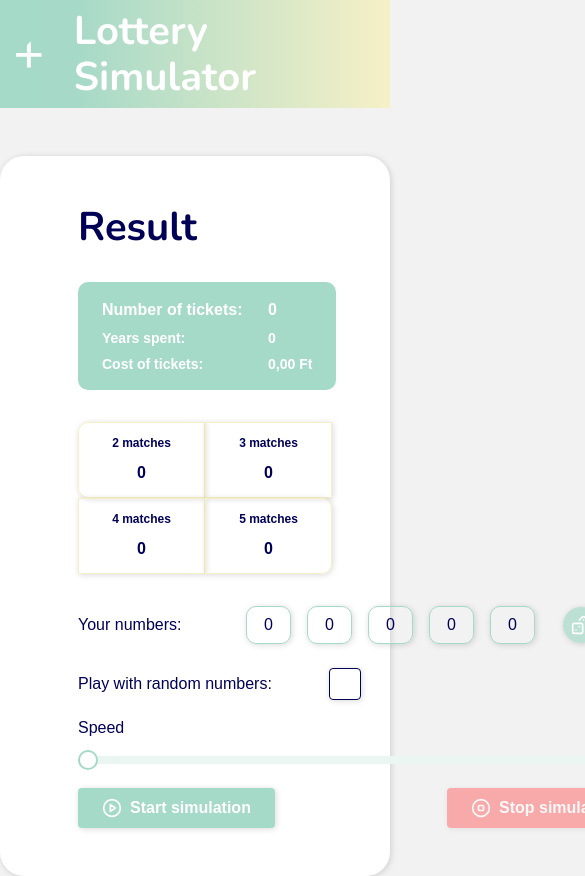
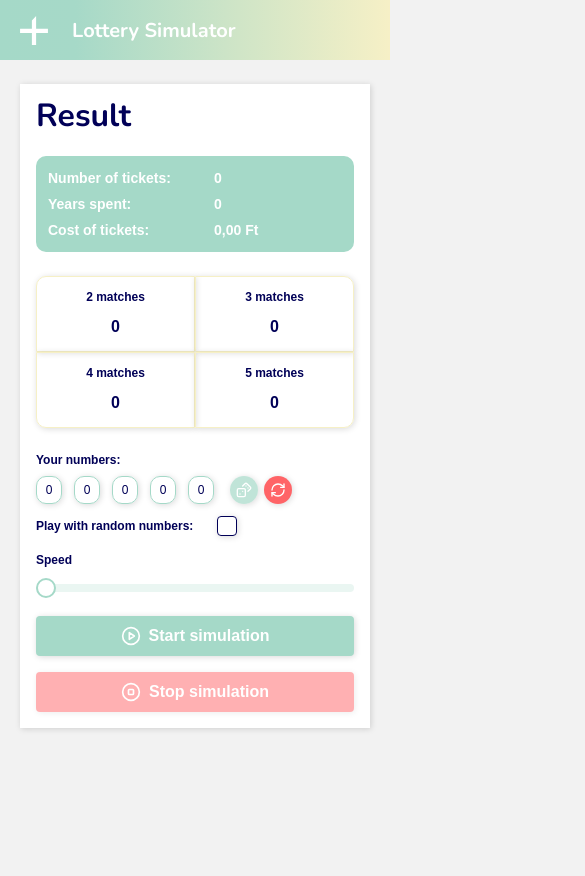
Before and after one commit to omaSpencer/lotto-simulator, a Next.js app: page / in a window 390 px wide. Shown: the top 876 px of the page, 585 px wide, since content can reach past the window. After the commit the page ends 844 px from the top, so only its background shows below. Built offline with nearby package versions, Linux system fonts and the light colour scheme.

Commit message:
feat: UI (mobile)

```diff
--- a/src/app/(homepage)/page.tsx
+++ b/src/app/(homepage)/page.tsx
@@ -115,7 +115,7 @@ export default function Home() {
     <main>
       <Header />
 
-      <section className="bg-white max-w-[792px] mx-auto rounded-3xl mt-12 py-12 px-[78px] shadow-float grid gap-8">
+      <section className="bg-white max-w-[calc(100vw_-_40px)] lg:max-w-[792px] mx-auto lg:rounded-3xl mt-6 lg:mt-12 py-4 lg:py-12 px-4 lg:px-[78px] shadow-float grid gap-6 lg:gap-8">
         <DrawPanelHeader isRunning={isRunning} timestamps={timestamps} />
 
         <SimulationStats {...resultStats} />
--- a/src/app/globals.css
+++ b/src/app/globals.css
@@ -89,3 +89,13 @@ h6 {
     display: none; /* Safari and Chrome */
   }
 }
+
+.title-fSize {
+  font-size: clamp(20px, 2vw, 40px);
+  line-height: 1.15;
+}
+
+.subTitle-fSize {
+  font-size: clamp(32px, 2vw, 50px);
+  line-height: 1;
+}
--- a/src/app/layout.tsx
+++ b/src/app/layout.tsx
@@ -4,7 +4,9 @@ import './globals.css'
 
 const nunito = Nunito({
   variable: '--font-nunito',
+  weight: ["400", "500", "600", "700", "800"],
   subsets: ['latin'],
+  display: 'swap',
 })
 
 const geistMono = Geist_Mono({
--- a/src/components/Checkbox.tsx
+++ b/src/components/Checkbox.tsx
@@ -13,7 +13,7 @@ const Checkbox = React.forwardRef<
   <CheckboxPrimitive.Root
     ref={ref}
     className={cn(
-      'peer h-8 w-8 shrink-0 rounded-sm border border-foreground ring-offset-background focus-visible:outline-none focus-visible:ring-2 focus-visible:ring-ring focus-visible:ring-offset-2 disabled:cursor-not-allowed disabled:opacity-50 data-[state=checked]:bg-transparent data-[state=checked]:text-foreground',
+      'peer h-5 w-5 md:h-8 md:w-8 shrink-0 rounded-sm border border-foreground ring-offset-background focus-visible:outline-none focus-visible:ring-2 focus-visible:ring-ring focus-visible:ring-offset-2 disabled:cursor-not-allowed disabled:opacity-50 data-[state=checked]:bg-transparent data-[state=checked]:text-foreground',
       className,
     )}
     {...props}
@@ -21,7 +21,7 @@ const Checkbox = React.forwardRef<
     <CheckboxPrimitive.Indicator
       className={cn('flex items-center justify-center text-current')}
     >
-      <Check className="size-5" />
+      <Check className="size-4 md:size-5" />
     </CheckboxPrimitive.Indicator>
   </CheckboxPrimitive.Root>
 ))
--- a/src/components/DrawPanel/btn.tsx
+++ b/src/components/DrawPanel/btn.tsx
@@ -11,7 +11,7 @@ export function DrawPanelBtn({
     <button
       type="button"
       className={cn(
-        'text-white min-h-9 w-auto bg-primary font-bold px-6 py-2 rounded-sm inline-flex items-center gap-2 shadow-float disabled:opacity-50 disabled:cursor-not-allowed cursor-pointer',
+        'text-white min-h-9 w-full justify-center sm:justify-start sm:w-auto bg-primary font-bold px-6 py-2 rounded-sm inline-flex items-center gap-2 shadow-float disabled:opacity-50 disabled:cursor-not-allowed cursor-pointer',
         className,
       )}
       {...props}
--- a/src/components/DrawPanel/header.tsx
+++ b/src/components/DrawPanel/header.tsx
@@ -19,7 +19,7 @@ export const DrawPanelHeader = ({
 
   return (
     <header className="flex items-center justify-between gap-5">
-      <h2 className="font-bold text-[40px] leading-[46px] text-foreground">
+      <h2 className="font-bold subTitle-fSize leading-[1] text-foreground">
         Result
       </h2>
 
--- a/src/components/DrawPanel/index.tsx
+++ b/src/components/DrawPanel/index.tsx
@@ -47,8 +47,8 @@ export const DrawPanel = ({
   }
 
   return (
-    <article className="space-y-6">
-      <div className="space-y-6">
+    <article className="space-y-3 md:space-y-6">
+      <div className="space-y-3 md:space-y-6">
         {isRunning && (
           <DrawPanelNumbers title="Winning numbers:" numbers={winningNumbers} />
         )}
@@ -70,8 +70,8 @@ export const DrawPanel = ({
       </div>
 
       <div className="space-y-4">
-        <div className="flex items-center gap-[57px]">
-          <label>Play with random numbers:</label>
+        <div className="flex items-center gap-6 md:gap-[57px]">
+          <label className='md:min-w-[140px] text-xs md:font-normal font-semibold md:text-base'>Play with random numbers:</label>
           <Checkbox
             name="isRandom"
             checked={isRandom}
@@ -84,7 +84,7 @@ export const DrawPanel = ({
         </div>
 
         <div className="flex flex-col gap-4">
-          <label>Speed</label>
+          <label className='md:min-w-[140px] text-xs md:font-normal font-semibold md:text-base'>Speed</label>
           <Slider
             value={[speed]}
             min={0}
@@ -95,7 +95,7 @@ export const DrawPanel = ({
           />
         </div>
 
-        <div className="pt-2 flex items-center gap-4 justify-between">
+        <div className="pt-2 flex flex-col sm:flex-row items-center gap-4 justify-between">
           <DrawPanelBtn disabled={isRunning} onClick={onStartSimulation}>
             <PlayCircleIcon className="size-5" />
             <span>Start simulation</span>
--- a/src/components/DrawPanel/numbers.tsx
+++ b/src/components/DrawPanel/numbers.tsx
@@ -37,13 +37,13 @@ export function DrawPanelNumbers({
   }
 
   return (
-    <div className="flex items-center gap-7">
-      <p className="min-w-[140px]">{title}</p>
-      <ul className="flex gap-4">
+    <div className="flex flex-wrap md:flex-nowrap items-center gap-y-2 gap-4 md:gap-7">
+      <p className="basis-full md:basis-auto md:min-w-[140px] text-xs md:font-normal font-semibold md:text-base">{title}</p>
+      <ul className="flex gap-3 md:gap-4">
         {numbers.map((number, idx) => (
           <li
             key={`${number}-${idx}`}
-            className={cn("relative border border-primary shadow-float py-1.5 px-3 min-w-[45px] text-center rounded-[10px]", !isRunning && "cursor-pointer")}
+            className={cn("relative border border-primary shadow-float md:text-base text-xs py-1.25 md:py-1.5 md:px-3 min-w-[26px] md:min-w-[45px] text-center rounded-[10px]", !isRunning && "cursor-pointer")}
             onClick={onHandleDropdown(idx)}
           >
             <span>{number}</span>
@@ -53,8 +53,8 @@ export function DrawPanelNumbers({
                 <li
                   key={num}
                   className={cn(
-                    'py-1 px-2 transition-colors duration-300 cursor-pointer hover:bg-primary/80 hover:text-white',
-                    numIdx % 2 === 0 ? 'bg-neutral-50' : 'bg-neutral-100',
+                    'p-1 md:px-2 transition-colors duration-300 cursor-pointer hover:bg-primary/80 hover:text-white',
+                    numIdx % 2 === 0 ? 'bg-white' : 'bg-neutral-100',
                   )}
                   onClick={onHandlePickNumber(num, idx)}
                 >
@@ -67,18 +67,18 @@ export function DrawPanelNumbers({
       </ul>
 
       {isEditable && !isRunning && (
-        <div className="flex items-center gap-2">
+        <div className="flex items-center gap-1.5 md:gap-2">
           <button
             onClick={onShuffleNumbers}
-            className="w-9 h-9 rounded-full bg-primary/70 text-white flex items-center justify-center cursor-pointer group hover:bg-primary transition-colors duration-200 shadow-float"
+            className="h-7 w-7 md:w-9 md:h-9 rounded-full bg-primary/70 text-white flex items-center justify-center cursor-pointer group hover:bg-primary transition-colors duration-200 shadow-float"
           >
-            <DicesIcon className="size-5 group-hover:animate-bounce duration-300" />
+            <DicesIcon className="size-4 md:size-5 group-hover:animate-bounce duration-300" />
           </button>
           <button
             onClick={onResetNumbers}
-            className="w-9 h-9 rounded-full bg-red-400 text-white flex items-center justify-center cursor-pointer hover:bg-red-500 transition-colors duration-200 shadow-float group"
+            className="h-7 w-7 md:w-9 md:h-9 rounded-full bg-red-400 text-white flex items-center justify-center cursor-pointer hover:bg-red-500 transition-colors duration-200 shadow-float group"
           >
-            <RefreshCwIcon className="size-5 group-hover:animate-spin duration-500" />
+            <RefreshCwIcon className="size-4 md:size-5 group-hover:animate-spin duration-500" />
           </button>
         </div>
       )}
--- a/src/components/Header.tsx
+++ b/src/components/Header.tsx
@@ -3,10 +3,10 @@ import { Icons } from './icons'
 export const Header = () => {
   return (
     <header className="gradient-header">
-      <div className="max-w-5xl w-full mx-auto px-4 py-2 flex items-center gap-8">
+      <div className="max-w-5xl w-full mx-auto px-5 py-4 max-h-[60px] overflow-hidden md:py-2 flex items-center gap-6 lg:gap-8">
         <Icons.LogoIcon />
 
-        <h1 className="font-bold text-[40px] leading-[46px] text-white">
+        <h1 className="font-bold title-fSize text-white">
           Lottery Simulator
         </h1>
       </div>
--- a/src/components/SimulationStats.tsx
+++ b/src/components/SimulationStats.tsx
@@ -17,8 +17,8 @@ export const SimulationStats = ({
 }: Props) => {
   return (
     <>
-      <div className="bg-primary text-white rounded-[10px] py-4 px-6 font-bold gap-1.5 inline-flex flex-col w-fit">
-        <p className="flex items-center gap-6">
+      <div className="bg-primary text-white rounded-[10px] p-3 md:py-4 md:px-6 font-bold gap-1.5 inline-flex flex-col w-full sm:w-fit">
+        <p className="flex items-center gap-6 text-sm lg:text-base">
           <span className="min-w-[142px]">Number of tickets:</span>
           <span className="font-[800]">
             {formatNumber(numOfTickets, {
@@ -45,14 +45,18 @@ export const SimulationStats = ({
         </p>
       </div>
 
-      <div className="grid grid-cols-2 md:grid-cols-4 w-fit">
+      <div className="grid grid-cols-2 sm:grid-cols-4 w-full sm:w-fit">
         {Object.entries(winMatches).map(([key, value], idx) => (
           <p
             key={key}
             className={cn(
               'flex flex-col justify-between items-center shadow-float border border-secondary p-3 font-bold gap-2.5 min-w-[127px]',
-              idx === 0 && 'rounded-l-[10px]',
-              idx === Object.keys(winMatches).length - 1 && 'rounded-r-[10px]',
+              idx === 0 && 'sm:rounded-l-[10px]',
+              idx === Object.keys(winMatches).length - 1 && 'sm:rounded-r-[10px]',
+              idx === 0 && 'max-sm:rounded-tl-[10px]',
+              idx === 1 && 'max-sm:rounded-tr-[10px]',
+              idx === 2 && 'max-sm:rounded-bl-[10px]',
+              idx === 3 && 'max-sm:rounded-br-[10px]',
             )}
           >
             <span className="text-xs">{key} matches</span>
```
